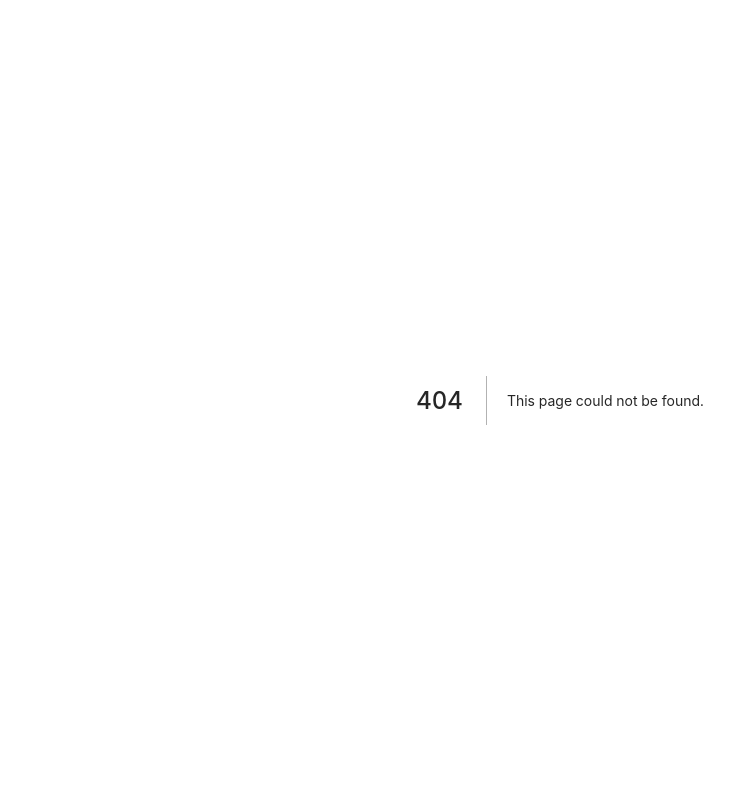
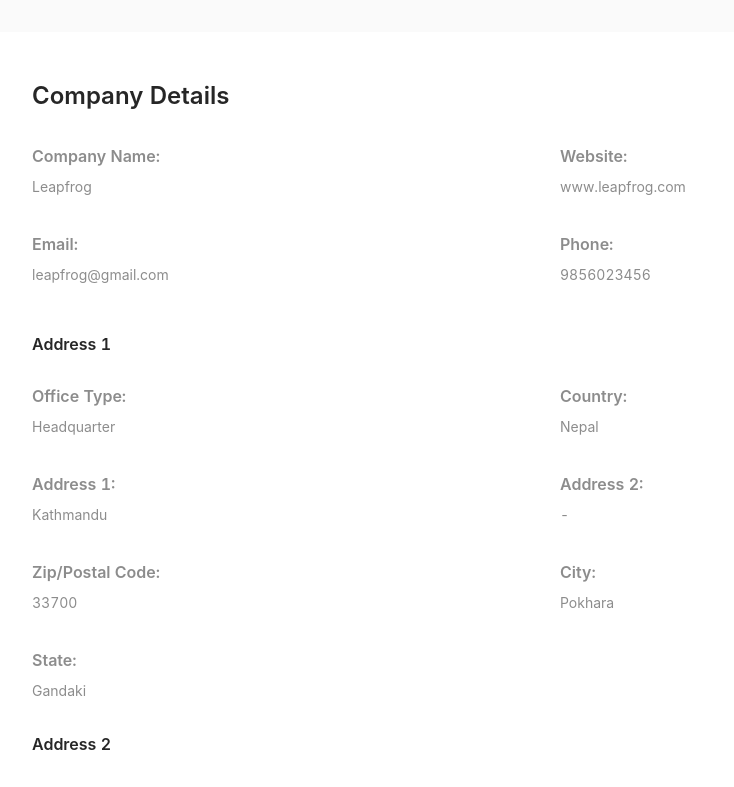
Before and after one commit to dark-king-rayleigh/test-form, a Next.js app: page /1 in a window 1280 px wide. Before the commit this address had no page. Shown: the top 787 px of the page, without its empty margins (80-814 px from the left). Built offline with nearby package versions, Linux system fonts and the light colour scheme.

Commit message:
feat(detail):implement single company table component

```diff
--- /dev/null
+++ b/pages/[id]/index.tsx
@@ -0,0 +1,183 @@
+import { Typography } from "antd";
+import { useRouter } from "next/router";
+import React, { useEffect, useState } from "react";
+import { useSelector } from "react-redux";
+import { CompanyDetails } from "../../typing";
+import classes from "./styles.module.css";
+
+const DUMMY_DATA: CompanyDetails = {
+  companyManager: {
+    companyName: "Leapfrog",
+    email: "leapfrog@gmail.com",
+    phone: "9856023456",
+    website: "www.leapfrog.com",
+  },
+  companyAddress: [
+    {
+      address1: "Kathmandu",
+      address2: "",
+      city: "Pokhara",
+      state: "Gandaki",
+      country: "Nepal",
+      officeBranch: "Headquarter",
+      addressCode: "33700",
+    },
+    {
+      address1: "USA",
+      address2: "MH",
+      city: "California",
+      state: "Unknown",
+      country: "USA",
+      officeBranch: "Headquarter",
+      addressCode: "3700",
+    },
+  ],
+};
+
+const { Title, Paragraph } = Typography;
+
+const CompanyData = () => {
+  const [paramId, setParamId] = React.useState("");
+  const router = useRouter();
+  const [singleCompanyData, setSingleCompanyData] = useState<
+    CompanyDetails | {}
+  >({});
+
+  const companyData = useSelector((state: any) => {
+    return state.company.companyDetails;
+  });
+
+  useEffect(() => {
+    if (!router.query.id) return;
+    if (!companyData) return;
+    setParamId(router.query.id as any);
+
+    const filteredData = companyData.filter((company: CompanyDetails) => {
+      return company;
+      company.companyManager.companyName === router.query.id;
+    });
+
+    console.log("filteredData", filteredData);
+  }, [router.query.id, companyData]);
+
+  return (
+    <>
+      <main
+        style={{
+          backgroundColor: "#fafafa",
+          minHeight: "99vh",
+          paddingTop: "2rem",
+          height: "fit-content",
+        }}
+      >
+        <div className={classes.container}>
+          <Title level={3}>Company Details</Title>
+          <div className={classes.displayContainer}>
+            <div>
+              <Title level={5} type="secondary">
+                Company Name:
+              </Title>
+              <Paragraph type="secondary">
+                {DUMMY_DATA.companyManager.companyName}
+              </Paragraph>
+            </div>
+            <div>
+              <Title level={5} type="secondary">
+                Website:
+              </Title>
+              <Paragraph type="secondary">
+                {DUMMY_DATA.companyManager.website}
+              </Paragraph>
+            </div>
+            <div>
+              <Title level={5} type="secondary">
+                Email:
+              </Title>
+              <Paragraph type="secondary">
+                {DUMMY_DATA.companyManager.email}
+              </Paragraph>
+            </div>
+            <div>
+              <Title level={5} type="secondary">
+                Phone:
+              </Title>
+              <Paragraph type="secondary">
+                {DUMMY_DATA.companyManager.phone}
+              </Paragraph>
+            </div>
+          </div>
+          <div style={{ marginTop: "2rem" }}>
+            {DUMMY_DATA?.companyAddress?.map((address, i) => {
+              return (
+                <div key={address.addressCode} style={{ margin: "1rem 0" }}>
+                  <Title level={5}>Address {i + 1}</Title>
+                  <div className={classes.displayContainer}>
+                    <div>
+                      <Title level={5} type="secondary">
+                        Office Type:
+                      </Title>
+                      <Paragraph type="secondary">
+                        {address?.officeBranch || "-"}
+                      </Paragraph>
+                    </div>
+                    <div>
+                      <Title level={5} type="secondary">
+                        Country:
+                      </Title>
+                      <Paragraph type="secondary">
+                        {address?.country || "-"}
+                      </Paragraph>
+                    </div>
+                    <div>
+                      <Title level={5} type="secondary">
+                        Address 1:
+                      </Title>
+                      <Paragraph type="secondary">
+                        {address?.address1 || "-"}
+                      </Paragraph>
+                    </div>
+                    <div>
+                      <Title level={5} type="secondary">
+                        Address 2:
+                      </Title>
+                      <Paragraph type="secondary">
+                        {address?.address2 || "-"}
+                      </Paragraph>
+                    </div>
+                    <div>
+                      <Title level={5} type="secondary">
+                        Zip/Postal Code:
+                      </Title>
+                      <Paragraph type="secondary">
+                        {address?.addressCode || "-"}
+                      </Paragraph>
+                    </div>
+                    <div>
+                      <Title level={5} type="secondary">
+                        City:
+                      </Title>
+                      <Paragraph type="secondary">
+                        {address?.city || "-"}
+                      </Paragraph>
+                    </div>
+                    <div>
+                      <Title level={5} type="secondary">
+                        State:
+                      </Title>
+                      <Paragraph type="secondary">
+                        {address?.state || "-"}
+                      </Paragraph>
+                    </div>
+                  </div>
+                </div>
+              );
+            })}
+          </div>
+        </div>
+      </main>
+      <Title level={3}></Title>
+    </>
+  );
+};
+
+export default CompanyData;
--- /dev/null
+++ b/pages/[id]/styles.module.css
@@ -0,0 +1,26 @@
+.container {
+  max-width: 1400px;
+  width: 90%;
+  margin: 0 auto;
+  background: white;
+  padding: 3rem;
+}
+
+.displayContainer {
+  display: grid;
+  grid-template-columns: 1fr;
+  padding-top: 20px;
+  row-gap: 20px;
+}
+
+@media (min-width: 768px) {
+  .displayContainer {
+    grid-template-columns: 1fr 1fr;
+  }
+}
+
+@media screen and (min-width: 1400px) {
+  .displayContainer {
+    grid-template-columns: 1fr 1fr 1fr 1fr;
+  }
+}
--- a/typing.d.ts
+++ b/typing.d.ts
@@ -1,5 +1,4 @@
 export interface CompanyDetails {
-  payload: never;
   companyManager: CompanyMaster;
   companyAddress: Address[];
 }
```
